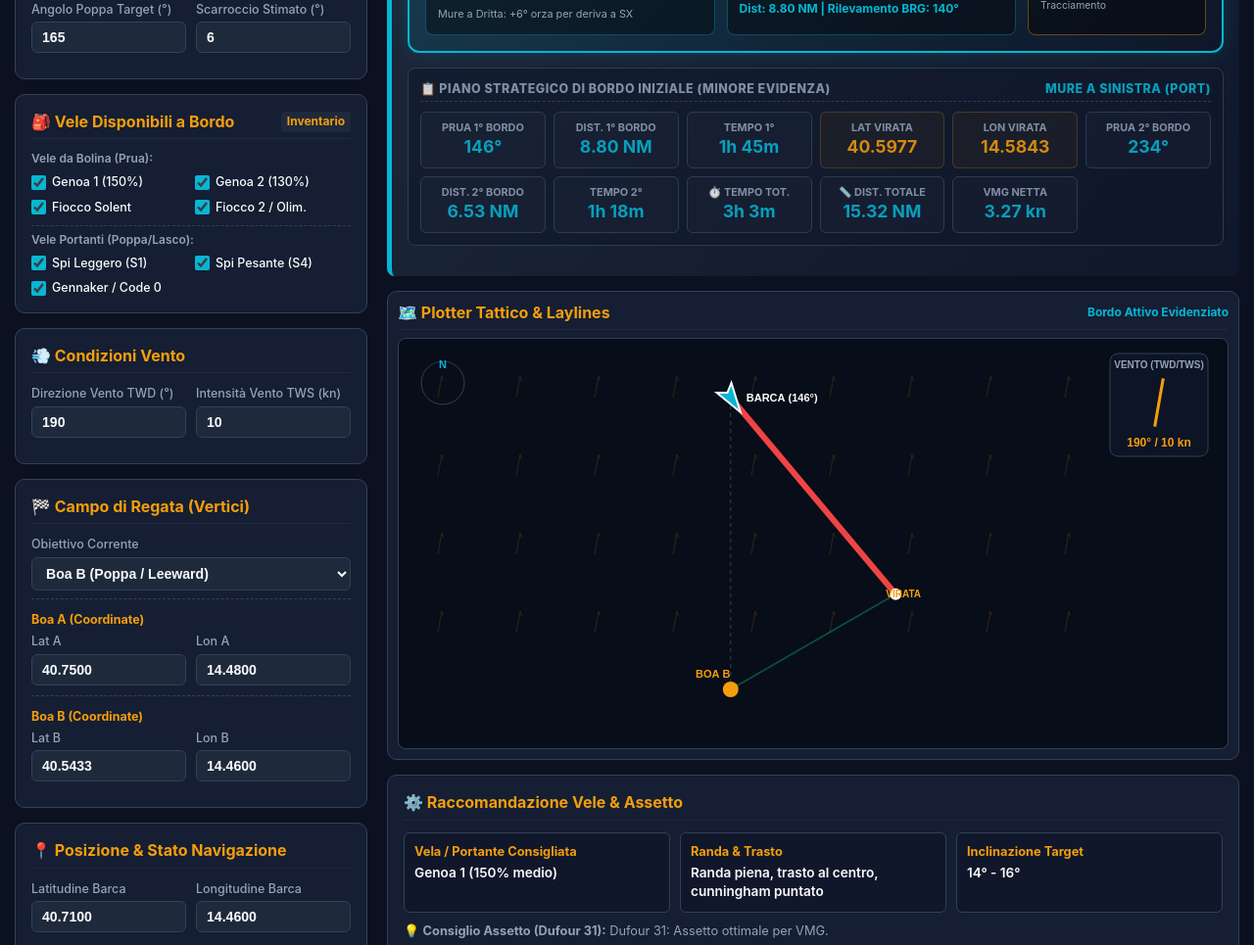
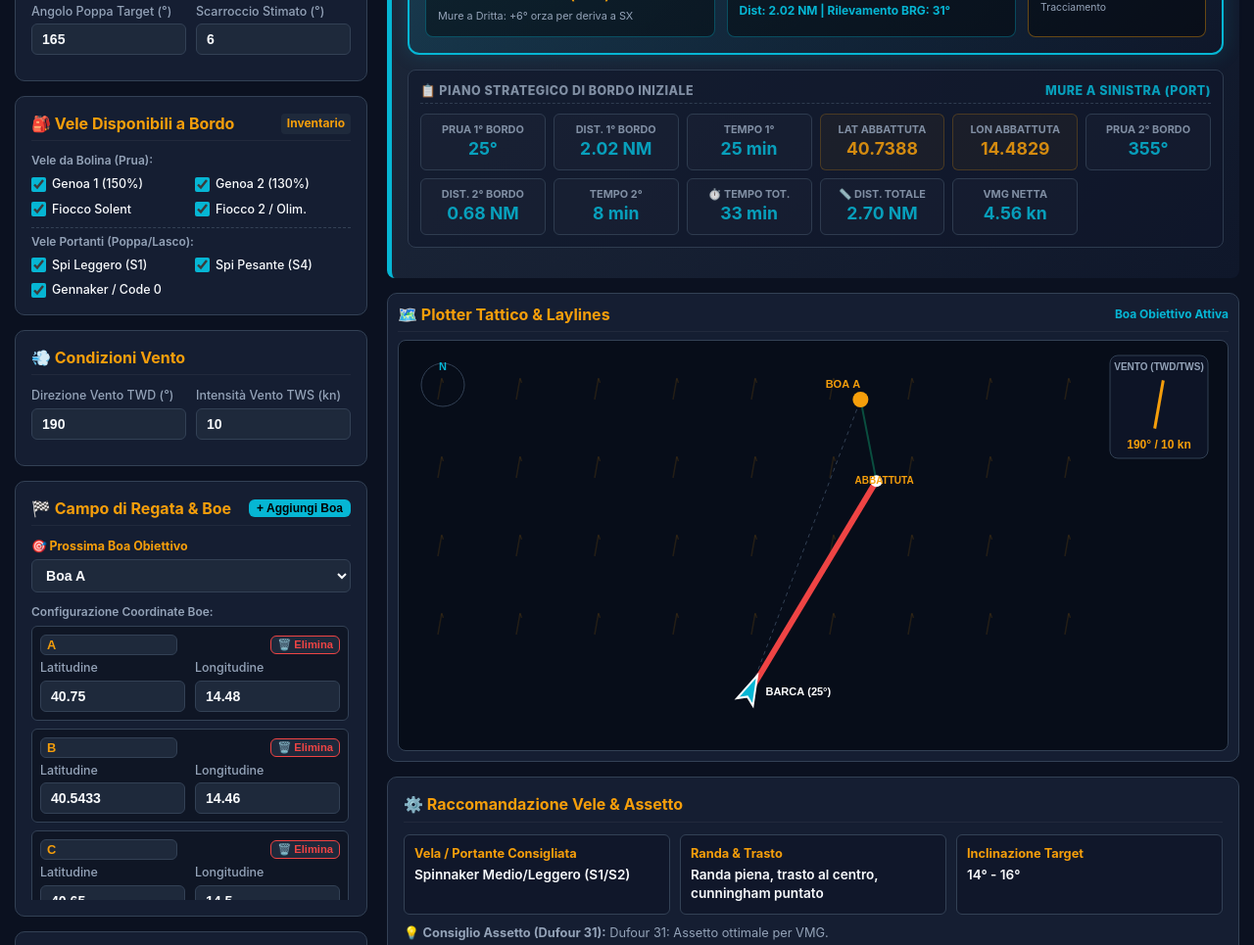
Before and after one commit to 4lorelei/TatticaRegata, a plain HTML site: page index.html in a window 1280 px wide. Shown: the part 397-1362 px from the top of the page at 98% size. Drawn offline with Linux system fonts and the light colour scheme.

Commit message:
Update index.html
Molte boe

```diff
--- a/index.html
+++ b/index.html
@@ -176,7 +176,6 @@
             margin-bottom: 12px;
         }
 
-        /* --- HERO CARD (IN EVIDENZA BERSAGLIO ATTUALE) --- */
         .hero-target-card {
             background: linear-gradient(135deg, rgba(6, 182, 212, 0.15) 0%, rgba(15, 23, 42, 0.95) 100%);
             border: 2px solid var(--cyan);
@@ -220,7 +219,6 @@
             font-weight: 700;
         }
 
-        /* --- SECONDO PIANO (MINORE EVIDENZA) --- */
         .secondary-plan-card {
             background: rgba(15, 23, 42, 0.6);
             border: 1px solid var(--border);
@@ -302,6 +300,14 @@
             font-size: 0.75rem;
             font-weight: 700;
         }
+
+        .mark-row {
+            background: rgba(0, 0, 0, 0.25);
+            border: 1px solid var(--border);
+            border-radius: 6px;
+            padding: 8px;
+            margin-bottom: 8px;
+        }
     </style>
 </head>
 <body>
@@ -340,7 +346,13 @@
             </optgroup>
         </select>
         <button id="gpsBtn" class="btn btn-amber" onclick="toggleGPS()">📡 Attiva GPS Reale</button>
-        <button class="btn btn-cyan btn-calc-trigger" onclick="onCalculatePressed(this)">⚡ CALCOLA ROTTE & AVVIA TEMPO</button>
+
+        <!-- CONTROLLI TEMPO SEPARATI -->
+        <button id="timerToggleBtn" class="btn btn-green" onclick="toggleTimer()">▶️ Avvia Tempo</button>
+        <button class="btn" onclick="resetTimer()">🔄 Azzera Tempo</button>
+
+        <!-- PULSANTE CALCOLO PROSSIMA ROTTA -->
+        <button class="btn btn-cyan btn-calc-trigger" onclick="onCalculatePressed(this)">🎯 CALCOLA PROSSIMA ROTTA</button>
     </div>
 </header>
 
@@ -420,32 +432,23 @@
             </div>
         </div>
 
+        <!-- CONFIGURAZIONE BOE E CAMPO DI REGATA DINAMICO -->
         <div class="card">
             <div class="card-title">
-                <span>🏁 Campo di Regata (Vertici)</span>
+                <span>🏁 Campo di Regata & Boe</span>
+                <button class="btn btn-cyan" style="padding: 2px 8px; font-size:0.75rem;" onclick="addMark()">+ Aggiungi Boa</button>
             </div>
-            <div class="form-group" style="margin-bottom:8px;">
-                <label>Obiettivo Corrente</label>
+
+            <div class="form-group" style="margin-bottom:12px;">
+                <label style="color:var(--amber); font-weight:bold;">🎯 Prossima Boa Obiettivo</label>
                 <select id="targetMarkSelect" onchange="updateLiveStatus()">
-                    <option value="A">Boa A (Bolina / Windward)</option>
-                    <option value="B" selected>Boa B (Poppa / Leeward)</option>
+                    <!-- Popolato dinamicamente -->
                 </select>
             </div>
 
-            <div style="border-top:1px dashed var(--border); padding-top:8px; margin-top:8px;">
-                <label style="color:var(--amber); font-weight:bold;">Boa A (Coordinate)</label>
-                <div class="form-row" style="margin-top:4px;">
-                    <div class="form-group"><label>Lat A</label><input type="number" id="latA" value="40.7500" step="0.0001" onchange="updateLiveStatus()"></div>
-                    <div class="form-group"><label>Lon A</label><input type="number" id="lonA" value="14.4800" step="0.0001" onchange="updateLiveStatus()"></div>
-                </div>
-            </div>
-
-            <div style="border-top:1px dashed var(--border); padding-top:8px; margin-top:8px;">
-                <label style="color:var(--amber); font-weight:bold;">Boa B (Coordinate)</label>
-                <div class="form-row" style="margin-top:4px;">
-                    <div class="form-group"><label>Lat B</label><input type="number" id="latB" value="40.5433" step="0.0001" onchange="updateLiveStatus()"></div>
-                    <div class="form-group"><label>Lon B</label><input type="number" id="lonB" value="14.4600" step="0.0001" onchange="updateLiveStatus()"></div>
-                </div>
+            <div style="font-size:0.75rem; color:var(--text-muted); margin-bottom:6px; font-weight:600;">Configurazione Coordinate Boe:</div>
+            <div id="marksListContainer" style="max-height: 280px; overflow-y: auto; padding-right:2px;">
+                <!-- Righe boe collegate tramite JS -->
             </div>
         </div>
 
@@ -483,10 +486,9 @@
             <div id="favoredTackTitle" class="banner-highlight">BORDO FAVOREVOLE: CALCOLO IN CORSO...</div>
             <div id="bannerDetail" class="banner-sub">--</div>
 
-            <!-- RIQUADRO HERO IN EVIDENZA (OBIETTIVO ATTUALE & ROTTA DINAMICA) -->
+            <!-- RIQUADRO HERO IN EVIDENZA -->
             <div class="hero-target-card">
                 <div class="hero-grid">
-                    <!-- ROTTA DINAMICA PER BERSAGLIO ATTUALE -->
                     <div class="hero-val-box">
                         <div class="metric-lbl">🎯 Rotta Dinamica per Bersaglio Attuale</div>
                         <div class="hero-mega-val" id="heroHdgWithLeeway">--°</div>
@@ -494,7 +496,6 @@
                         <div style="font-size:0.68rem; color:var(--text-muted); margin-top:4px;" id="heroLeewayNote">Prua bussola istantanea da timonare</div>
                     </div>
 
-                    <!-- BERSAGLIO ATTUALE & COORDINATE DINAMICHE -->
                     <div class="hero-val-box">
                         <div class="metric-lbl">📍 Bersaglio Attuale & Coordinate</div>
                         <div class="hero-sub-val" id="heroTargetName" style="font-size:1.05rem; margin-top:2px;">--</div>
@@ -502,7 +503,6 @@
                         <div style="font-size: 0.75rem; color: var(--cyan); margin-top:2px; font-weight:700;" id="heroTargetDistBrg">--</div>
                     </div>
 
-                    <!-- TIMER & SOG GPS -->
                     <div class="hero-val-box" style="border-color: rgba(245, 158, 11, 0.4);">
                         <div class="metric-lbl">⏱️ Tempo & Vel. GPS</div>
                         <div class="metric-val amber" id="valLiveTimer" style="font-size:1.5rem; font-weight:900;">00:00</div>
@@ -512,10 +512,10 @@
                 </div>
             </div>
 
-            <!-- SECONDA FASCIA (MINORE EVIDENZA) - PIANI INIZIALI E STATISTICHE -->
+            <!-- SECONDA FASCIA - PIANI INIZIALI E STATISTICHE -->
             <div class="secondary-plan-card">
                 <div class="secondary-title">
-                    <span>📋 Piano Strategico di Bordo Iniziale (Minore Evidenza)</span>
+                    <span>📋 Piano Strategico di Bordo Iniziale</span>
                     <span style="color:var(--cyan);" id="lblTackTypeDetail">--</span>
                 </div>
                 <div class="metrics-grid">
@@ -573,7 +573,7 @@
         <div class="card" style="padding:10px;">
             <div class="card-title" style="margin-bottom:8px;">
                 <span>🗺️ Plotter Tattico & Laylines</span>
-                <span style="font-size:0.75rem; color:var(--cyan);">Bordo Attivo Evidenziato</span>
+                <span style="font-size:0.75rem; color:var(--cyan);">Boa Obiettivo Attiva</span>
             </div>
             <div id="plotterContainer">
                 <canvas id="tacticalCanvas"></canvas>
@@ -628,16 +628,83 @@
         'comet910_18': { name: "Comet 910", stwUp: 6.2, twaUp: 41, stwDown: 6.1, twaDown: 175, leeway: 4, tws: 18 }
     };
 
+    // ELIMINATE INDICAZIONI TIPOLOGIA BOA (A, B, C...)
+    let marks = [
+        { id: 'm_A', name: 'A', lat: 40.7500, lon: 14.4800 },
+        { id: 'm_B', name: 'B', lat: 40.5433, lon: 14.4600 },
+        { id: 'm_C', name: 'C', lat: 40.6500, lon: 14.5000 }
+    ];
+
     let currentRoutePlan = null;
     let selectedLegState = 1;
 
     let elapsedSeconds = 0;
     let timerInterval = null;
+    let isTimerRunning = false;
 
     let gpsWatchId = null;
 
     const toRad = deg => deg * Math.PI / 180;
     const toDeg = rad => rad * 180 / Math.PI;
+
+    function renderMarksUI() {
+        const container = document.getElementById('marksListContainer');
+        const select = document.getElementById('targetMarkSelect');
+        const currentSelectedId = select ? select.value : (marks[0] ? marks[0].id : '');
+
+        if (container) {
+            container.innerHTML = marks.map((m) => `
+                <div class="mark-row">
+                    <div style="display:flex; justify-content:space-between; align-items:center; margin-bottom:4px;">
+                        <input type="text" value="${m.name}" style="width:140px; font-weight:bold; color:var(--amber); padding:2px 6px; font-size:0.8rem;" onchange="updateMarkData('${m.id}', 'name', this.value)">
+                        <button class="btn" style="padding:2px 6px; font-size:0.7rem; color:var(--red); border-color:var(--red);" onclick="removeMark('${m.id}')" ${marks.length <= 1 ? 'disabled' : ''}>🗑️ Elimina</button>
+                    </div>
+                    <div class="form-row" style="margin-bottom:0;">
+                        <div class="form-group"><label>Latitudine</label><input type="number" value="${m.lat}" step="0.0001" onchange="updateMarkData('${m.id}', 'lat', parseFloat(this.value))"></div>
+                        <div class="form-group"><label>Longitudine</label><input type="number" value="${m.lon}" step="0.0001" onchange="updateMarkData('${m.id}', 'lon', parseFloat(this.value))"></div>
+                    </div>
+                </div>
+            `).join('');
+        }
+
+        if (select) {
+            select.innerHTML = marks.map(m => `
+                <option value="${m.id}" ${m.id === currentSelectedId ? 'selected' : ''}>Boa ${m.name}</option>
+            `).join('');
+        }
+    }
+
+    function addMark() {
+        const nextChar = String.fromCharCode(65 + marks.length);
+        const lastMark = marks[marks.length - 1] || { lat: 40.7000, lon: 14.4500 };
+        const newId = 'm_' + Date.now();
+        marks.push({
+            id: newId,
+            name: `${nextChar}`,
+            lat: parseFloat((lastMark.lat + 0.01).toFixed(4)),
+            lon: parseFloat((lastMark.lon + 0.01).toFixed(4))
+        });
+        renderMarksUI();
+        recalculateRoutePlan();
+    }
+
+    function removeMark(id) {
+        if (marks.length <= 1) return;
+        marks = marks.filter(m => m.id !== id);
+        renderMarksUI();
+        recalculateRoutePlan();
+    }
+
+    function updateMarkData(id, field, value) {
+        const mark = marks.find(m => m.id === id);
+        if (mark) {
+            mark[field] = value;
+            if (field === 'name') {
+                renderMarksUI();
+            }
+            recalculateRoutePlan();
+        }
+    }
 
     function haversine(lat1, lon1, lat2, lon2) {
         const R = 3440.065;
@@ -677,6 +744,26 @@
         return `${m < 10 ? '0':''}${m}:${s < 10 ? '0':''}${s}`;
     }
 
+    // --- CONTROLLI TEMPO SEPARATI (AVVIA / PAUSA / AZZERA) ---
+    function toggleTimer() {
+        const btn = document.getElementById('timerToggleBtn');
+        if (isTimerRunning) {
+            stopTimer();
+            isTimerRunning = false;
+            if (btn) {
+                btn.innerText = "▶️ Avvia Tempo";
+                btn.className = "btn btn-green";
+            }
+        } else {
+            startTimer();
+            isTimerRunning = true;
+            if (btn) {
+                btn.innerText = "⏸️ Pausa Tempo";
+                btn.className = "btn btn-amber";
+            }
+        }
+    }
+
     function startTimer() {
         if (!timerInterval) {
             timerInterval = setInterval(() => {
@@ -697,11 +784,16 @@
         if (timerEl) timerEl.className = "metric-val green";
     }
 
-    function resetAndStartTimer() {
+    function resetTimer() {
         stopTimer();
+        isTimerRunning = false;
         elapsedSeconds = 0;
         updateTimerDisplay();
-        startTimer();
+        const btn = document.getElementById('timerToggleBtn');
+        if (btn) {
+            btn.innerText = "▶️ Avvia Tempo";
+            btn.className = "btn btn-green";
+        }
     }
 
     function updateTimerDisplay() {
@@ -718,6 +810,12 @@
 
         if (state === 'ARRIVO') {
             stopTimer();
+            isTimerRunning = false;
+            const btn = document.getElementById('timerToggleBtn');
+            if (btn) {
+                btn.innerText = "▶️ Avvia Tempo";
+                btn.className = "btn btn-green";
+            }
         }
         updateLiveStatus();
     }
@@ -820,6 +918,7 @@
         }
     }
 
+    // --- PULSANTE DEDICATO CALCOLO PROSSIMA ROTTA ---
     function onCalculatePressed(btn) {
         const allCalcBtns = document.querySelectorAll('.btn-calc-trigger');
         allCalcBtns.forEach(b => {
@@ -833,15 +932,19 @@
         });
 
         recalculateRoutePlan();
-        resetAndStartTimer();
     }
 
     function recalculateRoutePlan() {
         const latBoat = parseFloat(document.getElementById('latBoat').value);
         const lonBoat = parseFloat(document.getElementById('lonBoat').value);
-        const targetMark = document.getElementById('targetMarkSelect').value;
-        const latTarget = parseFloat(document.getElementById('lat' + targetMark).value);
-        const lonTarget = parseFloat(document.getElementById('lon' + targetMark).value);
+
+        const targetMarkId = document.getElementById('targetMarkSelect') ? document.getElementById('targetMarkSelect').value : null;
+        const targetMarkObj = marks.find(m => m.id === targetMarkId) || marks[0];
+
+        if (!targetMarkObj) return;
+
+        const latTarget = targetMarkObj.lat;
+        const lonTarget = targetMarkObj.lon;
 
         const twd = parseFloat(document.getElementById('twd').value) % 360;
         const tws = parseFloat(document.getElementById('tws').value);
@@ -952,7 +1055,8 @@
             targetLon: lonTarget,
             tackLat: latTack,
             tackLon: lonTack,
-            targetMark: targetMark,
+            targetMark: targetMarkObj.name,
+            targetMarkId: targetMarkObj.id,
             hdg1: hdg1,
             hdg2: hdg2,
             dist1: dist1,
@@ -989,7 +1093,6 @@
         }
         updateLegButtonsUI();
 
-        // --- 1. IDENTIFICAZIONE BERSAGLIO ATTUALE E COORDINATE ---
         let curTargetName = "";
         let curTargetLat = 0;
         let curTargetLon = 0;
@@ -1008,26 +1111,21 @@
             curTargetLon = plan.targetLon;
         }
 
-        // --- 2. CALCOLO DINAMICO DISTANZA E RILEVAMENTO DIRETTI (SENZA SCARROCCIO) ---
         let distToCurTarget = haversine(curLat, curLon, curTargetLat, curTargetLon);
-        let brgToCurTarget = bearing(curLat, curLon, curTargetLat, curTargetLon); // Rilevamento diretto (Track)
+        let brgToCurTarget = bearing(curLat, curLon, curTargetLat, curTargetLon);
 
-        // --- 3. CALCOLO DINAMICO DELLA ROTTA DA TIMONARE CON SCARROCCIO ---
         const twd = plan.twd;
         const leewayVal = plan.leeway;
 
-        // Angolo di incidenza del vento rispetto al rilevamento reale verso il bersaglio
         let diffWind = (twd - brgToCurTarget + 360) % 360;
 
         let dynamicHdgWithLeeway = brgToCurTarget;
         let leewayCorrectionText = "";
 
         if (diffWind > 0 && diffWind < 180) {
-            // Vento da Destra (Mure a Dritta) -> Spinta deriva a Sinistra -> Si orza verso destra (+ Scarroccio)
             dynamicHdgWithLeeway = (brgToCurTarget + leewayVal + 360) % 360;
             leewayCorrectionText = `Mure a Dritta: +${leewayVal}° orza per deriva a SX`;
         } else if (diffWind > 180) {
-            // Vento da Sinistra (Mure a Sinistra) -> Spinta deriva a Destra -> Si orza verso sinistra (- Scarroccio)
             dynamicHdgWithLeeway = (brgToCurTarget - leewayVal + 360) % 360;
             leewayCorrectionText = `Mure a Sinistra: -${leewayVal}° orza per deriva a DX`;
         } else {
@@ -1037,7 +1135,6 @@
         const roundedHdgWithLeeway = Math.round(dynamicHdgWithLeeway);
         const roundedBrgNoLeeway = Math.round(brgToCurTarget);
 
-        // --- AGGIORNAMENTO RIQUADRO HERO (IN EVIDENZA DINAMICA) ---
         document.getElementById('heroHdgWithLeeway').innerHTML = `${roundedHdgWithLeeway}° <span style="font-size:0.9rem; color:var(--cyan); font-weight:normal;">(CON scarroccio)</span>`;
         document.getElementById('heroHdgNoLeeway').innerText = `SENZA scarroccio (BRG): ${roundedBrgNoLeeway}°`;
         document.getElementById('heroLeewayNote').innerText = leewayCorrectionText;
@@ -1046,7 +1143,6 @@
         document.getElementById('heroTargetCoords').innerText = `${curTargetLat.toFixed(4)}° N, ${curTargetLon.toFixed(4)}° E`;
         document.getElementById('heroTargetDistBrg').innerText = `Dist: ${distToCurTarget.toFixed(2)} NM | Rilevamento BRG: ${roundedBrgNoLeeway}°`;
 
-        // AGGIORNAMENTO BANNERS SUPERIORI
         const titleEl = document.getElementById('favoredTackTitle');
         const manovraText = plan.isUpwind ? "VIRATA" : "ABBATTUTA";
 
@@ -1065,7 +1161,6 @@
             document.getElementById('bannerDetail').innerHTML = `Navigazione verso ${curTargetName} | Manovra prevista: <b>${manovraText}</b>`;
         }
 
-        // SEZIONE SECONDARIA (MINORE EVIDENZA)
         const time1 = (plan.stwEff > 0) ? (plan.dist1 / plan.stwEff) * 60 : 0;
         const time2 = (plan.stwEff > 0) ? (plan.dist2 / plan.stwEff) * 60 : 0;
         const totalTime = time1 + time2;
@@ -1091,7 +1186,6 @@
         updateTimerDisplay();
         updateSailsMatrix(boatName, plan.tws, plan.isUpwind);
 
-        // Disegno Plotter Tattico
         drawTacticalMap(plan, curLat, curLon, hdgBoatInput);
     }
 
@@ -1178,6 +1272,7 @@
         document.getElementById('tacticalAdvice').innerHTML = `💡 <b>Consiglio Assetto (${boatName}):</b> ${advice}`;
     }
 
+    // --- PLOTTER TATTICO CON VISUALIZZAZIONE DI UNA SOLA BOA ALLA VOLTA ---
     function drawTacticalMap(plan, curLat, curLon, hdgBoat) {
         const canvas = document.getElementById('tacticalCanvas');
         const ctx = canvas.getContext('2d');
@@ -1200,6 +1295,7 @@
         const pCurBoatNM = getNMCoords(curLat, curLon);
 
         const margin = 60;
+        // Considera SOLO la boa obiettivo selezionata per il calcolo dei margini della mappa
         const allX = [pStartNM.x, pTargetNM.x, pTackNM.x, pCurBoatNM.x];
         const allY = [pStartNM.y, pTargetNM.y, pTackNM.y, pCurBoatNM.y];
 
@@ -1232,6 +1328,7 @@
         const dxWind = -Math.sin(radTwd);
         const dyWind = Math.cos(radTwd);
 
+        // Griglia Vento
         ctx.strokeStyle = 'rgba(245, 158, 11, 0.12)';
         ctx.lineWidth = 1.5;
         const step = 80;
@@ -1252,6 +1349,7 @@
             }
         }
 
+        // Bussola e Vento Box
         ctx.strokeStyle = '#334155';
         ctx.lineWidth = 1;
         ctx.beginPath();
@@ -1296,6 +1394,7 @@
         ctx.font = 'bold 12px sans-serif';
         ctx.fillText(`${plan.twd}° / ${plan.tws} kn`, wBoxX, wBoxY + 50);
 
+        // Traccia rotta diretta
         ctx.strokeStyle = '#334155';
         ctx.lineWidth = 1;
         ctx.setLineDash([4, 4]);
@@ -1305,6 +1404,7 @@
         ctx.stroke();
         ctx.setLineDash([]);
 
+        // Traccia Bordi Tattici
         const isLeg1Active = (selectedLegState === 1);
         ctx.lineWidth = isLeg1Active ? 6 : 2;
         ctx.strokeStyle = (plan.favoredTack === 'STB') ? '#10b981' : '#ef4444';
@@ -1325,11 +1425,13 @@
             ctx.stroke();
         }
 
+        // Punto di partenza
         ctx.fillStyle = '#64748b';
         ctx.beginPath();
         ctx.arc(cStart.x, cStart.y, 5, 0, Math.PI * 2);
         ctx.fill();
 
+        // Punto Manovra (Virata / Abbattuta)
         if (plan.needsTwoLegs) {
             ctx.fillStyle = '#ffffff';
             ctx.beginPath();
@@ -1341,6 +1443,7 @@
             ctx.fillText(`${maneuverName}`, cTack.x + 8, cTack.y + 3);
         }
 
+        // DISEGNO DELLA SOLA BOA OBIETTIVO ATTIVA
         ctx.fillStyle = '#f59e0b';
         ctx.beginPath();
         ctx.arc(cTarget.x, cTarget.y, 8, 0, Math.PI * 2);
@@ -1348,7 +1451,7 @@
         ctx.font = 'bold 11px sans-serif';
         ctx.fillText(`BOA ${plan.targetMark}`, cTarget.x - 18, cTarget.y - 12);
 
-        // Disegno freccia barca orientata alla prua GPS/Simulata
+        // Simbolo Barca
         drawBoatArrowSymbol(ctx, cCurBoat.x, cCurBoat.y, hdgBoat, "#06b6d4");
         ctx.fillStyle = '#ffffff';
         ctx.font = 'bold 11px sans-serif';
@@ -1378,6 +1481,7 @@
     }
 
     window.onload = () => {
+        renderMarksUI();
         recalculateRoutePlan();
         alignHeadingToRoute();
     };
```
